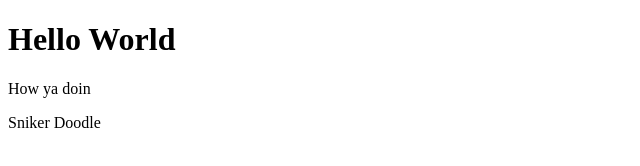
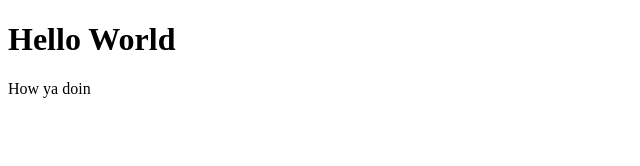
Before and after one commit to Ilya-Lad/-Gitty, a plain HTML site: page index.html in a window 1280 px wide. Shown: the whole page, without its empty margins (0-640 px from the left). Drawn offline with Linux system fonts and the light colour scheme.

Commit message:
some new commit

```diff
--- a/index.html
+++ b/index.html
@@ -9,7 +9,7 @@
 <body>
     <h1>Hello World</h1>
     <p>How ya doin</p>
-    <p>Sniker Doodle</p>
+
 
 </body>
 </html>
```
Also changed, not shown: 1 other file.
